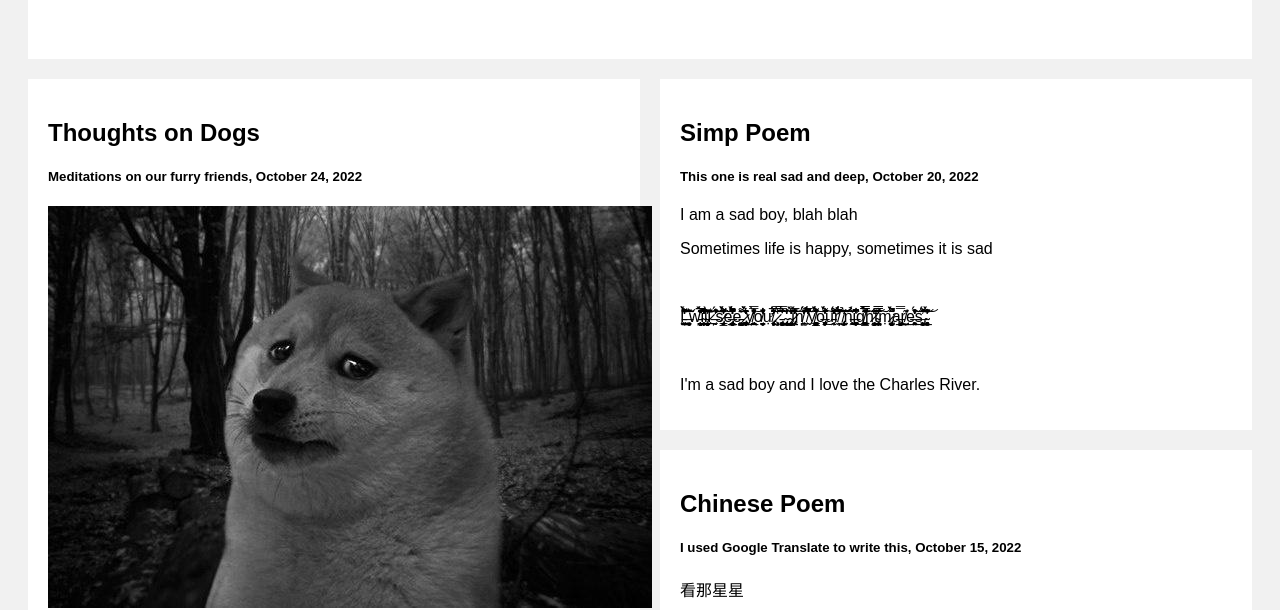
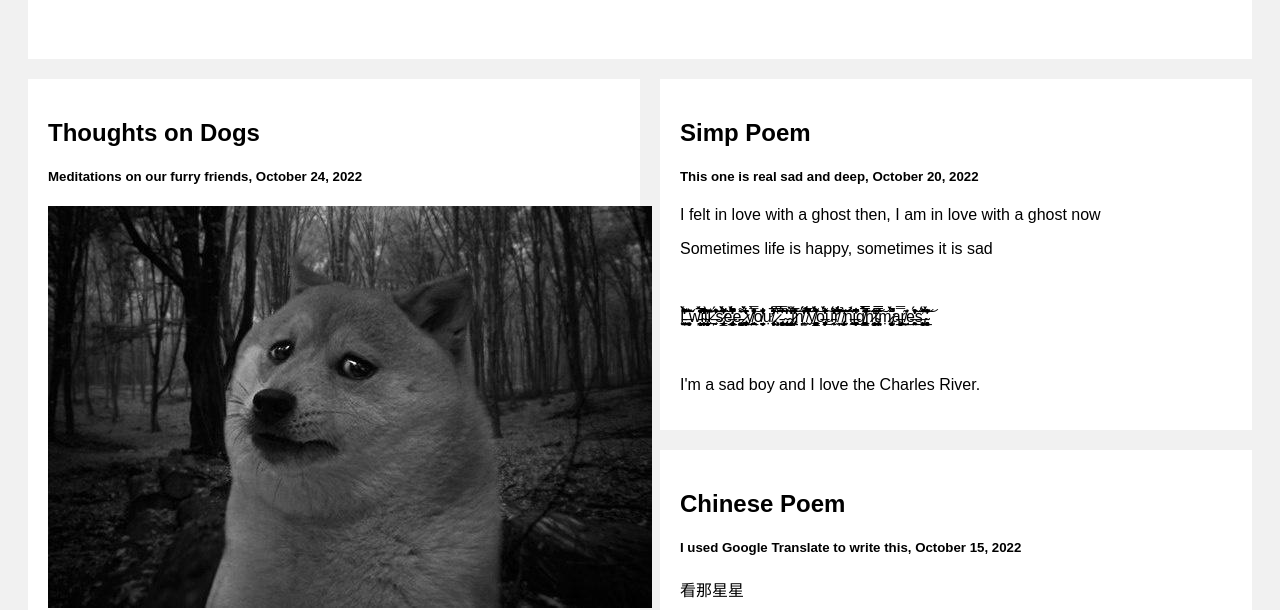
Before and after one commit to bpluscity/a-dog-and-a-lobster.github.io, a plain HTML site: page index.html in a window 1280 px wide. Shown: the part 198-808 px from the top of the page. Drawn offline with Linux system fonts and the light colour scheme.

Commit message:
Update index.html

```diff
--- a/index.html
+++ b/index.html
@@ -40,7 +40,7 @@ elements of a website.
     <div class="card">
       <h2>Simp Poem</h2>
       <h5>This one is real sad and deep, October 20, 2022</h5>
-      <p>I am a sad boy, blah blah</p>
+      <p>I felt in love with a ghost then, I am in love with a ghost now</p>
       <p>Sometimes life is happy, sometimes it is sad</p>
       </br>
       <p>Į̵̫̬̘̘̰̙̯̜̺͕̓̀͌̒̀̔̈͆̄̆́̑̌͛͒͝ ̶̨̜̱̠̗̤͉͓̃͂̋̄͛̂̂w̵̭̠̪̝͉̟̻̍̎̅̾̇̆̈́̅̈́̀̎̇͂̑̍̂͜i̴̟͙̪̼̹̦̖̹̹̦͆͛̇̋̒͛͐̔̌̊̓ͅḻ̵̨͍̭̠̣̗̫̝̰̯͉̌̀̂̏͂̈̇̆͑̕ͅl̷̪͊̽͛ ̶̛̛̘̬̂̃̓̓́̾̑͝͝͝ś̷̡͇͙̬̼͙̀̀̓̓͌̔́̋͌̔͊͂́̕͝è̶̡̡͍̗̟̻̪͓͔̘̠̱̹̲̞̩̋̒̀̈́̈́͒̈́̈͆̒̌͆̚̕e̵͎͖͉̮̻͔̭͚̪̪̝̗̝̯͌̄̆͗ͅ ̷̨̢̢̳̳̘̣̼̦̥̫̞̗̖͋̀̀͐̎̀̓̑̾̇̓̍́̈́͘̕ͅͅy̸̛̲͈̘̮̗̬̪̓̐̊͗͛̒̀̎̌̄̿̾̕͝o̸̼̥̼̱̞̬͔͋͐̾̌̾̍̑̊̓ư̸̢͙̣̥̬͙̟̙̥̗̇̈́̐̂̅̌̓̓̈́̕͝ͅ.̷̧͓̜̿́̔̄̚͝͠ ̵̢̧͖͓̼̰̬̭͙̠̹̦͚̝͕̦̿̃́̐͋͜ ̴̨̢̗̻̗̪̒̓̐͜͝ ̴̧̖͇̞͓̀̓̒͑̽̈̈́̃̇͐̕͘͝ͅį̷̢̟̹̈́̅͂̄̀̐̑̾̒̏͗̓͑̂̽͝n̸͈̪͚̈́̓́̓̃͛͗͑̄̃̕͠ ̸̣̙͌̄͑̉̃̅̊̈́̓͆̑̒̈́̔y̸̥̳͓͇̫̩͙̥̜̻̻̰̞̟̦̥͑́̉̈́̌̐͛̍̀͌̾͝o̶̧̡̙͙̖̜̳̗͍̖̾́̄̀̔́͌̓͋͑͘͜͠u̵̩̰̦̽̃͌͂͗̒̈́̈̇͌̓̄̓̈͠ȓ̸̭̞̹̏́̄̇̌̈͒́́͒̉̕͝͠͠͝ ̸̢̱̺̣̝̤̙̩̗̣̉̋̓͠ǹ̵̙̣͍͙̩̰̉́̏͑̌͘i̶̧̛̼͈̹̬̙͈̟̼͎̳̞̟͆̾͋̔͘g̸̩̳̰͍̩͇̽̂̈́̿̃̅̿̈́̀̍͊̀̈́̚̚̚͠ḩ̷̘̘͚̹̣̯͔̹͍̝̒̐͂͝ͅͅt̴̢̫̪͉̜̪̫̥̗̗̯̦͌̓͂̿̿͋͂͘͘͠ͅͅṃ̷̡̫̟͓̻̱̻̟̻̺̊̈́̌͌̉̀̚a̶͍͔͖̯̦̭̲̞͚̻͓̿ͅŗ̸̺̲̹̬͊e̶̯̤͍̖̩͓̲͑́̒̊͗̆̔̽̃̓̇̏͜͝s̶̨̨̹̩͖͉͚̖̖̜̊͌̊̑̃̓̈́͝ͅ.̴̨͚̲͎͍͓͈͎̀̆̑̋͑́͊̊̑̌̄̽̓̐̓͝</p>
```
